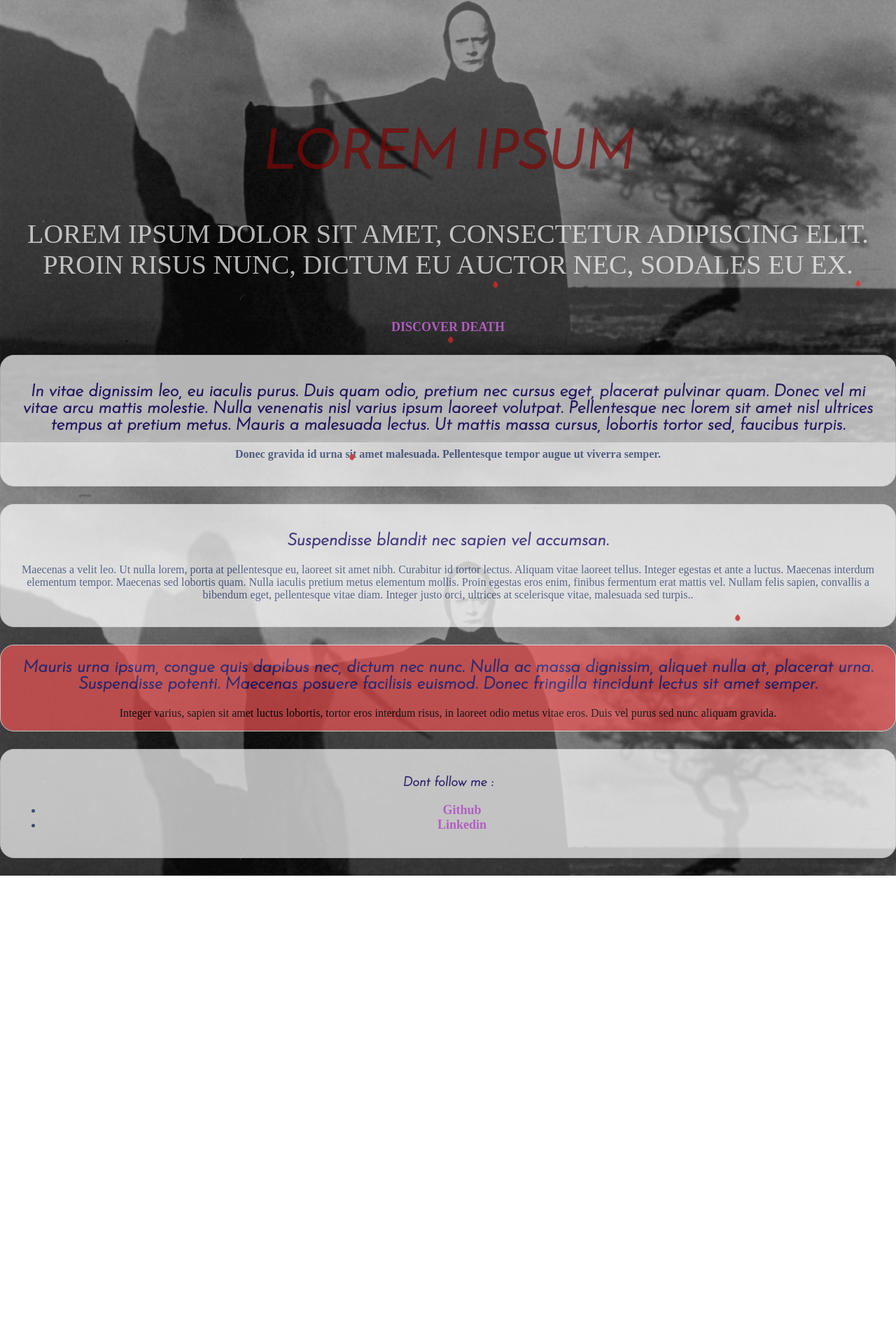
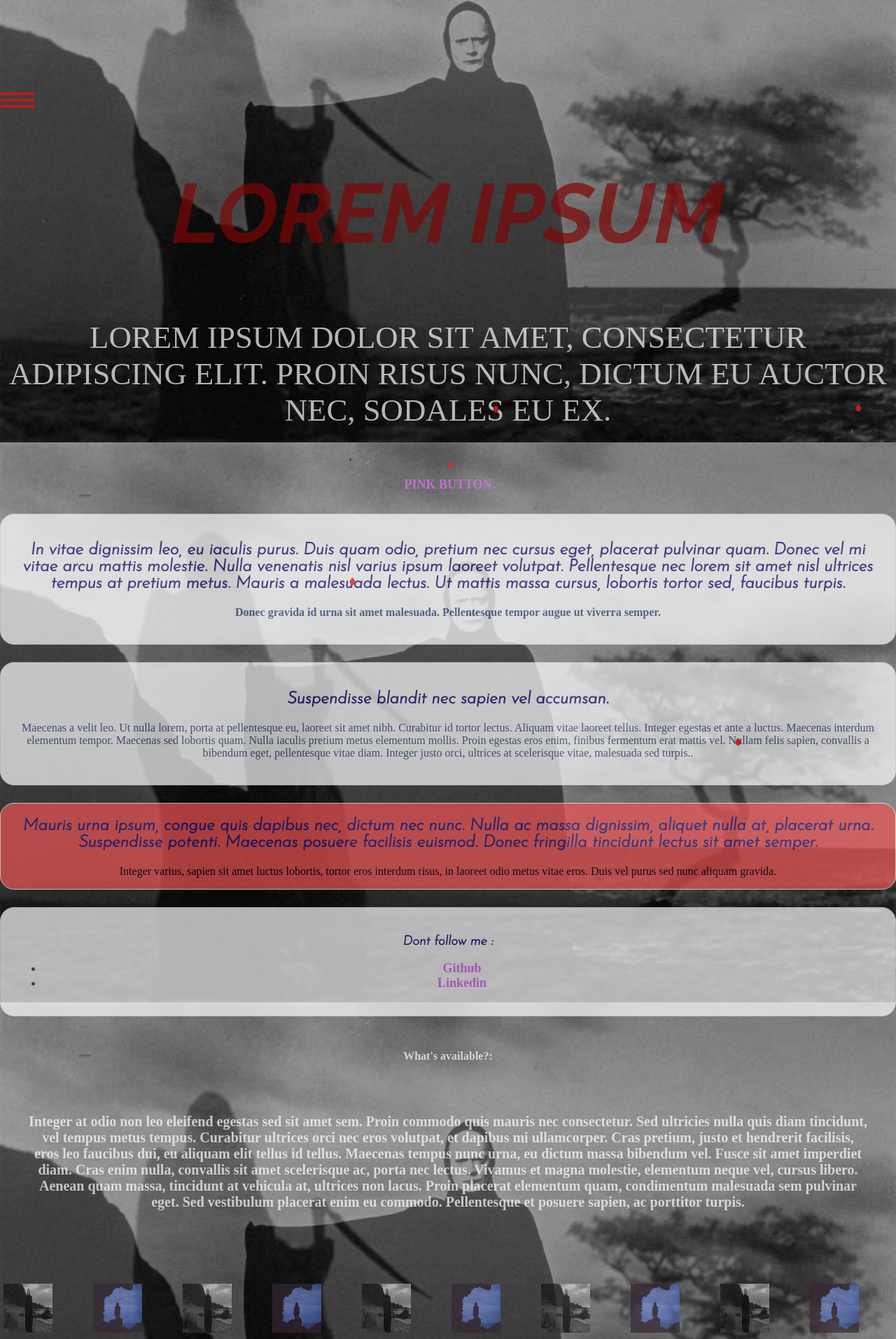
Before and after one commit to Kaprans22/profile, a plain HTML site: page index.html in a window 1280 px wide. Shown: the part 168-2081 px from the top of the page at 70% size. Before the commit the page ends 1419 px from the top, so only its background shows below. Drawn offline with Linux system fonts and the light colour scheme.

Commit message:
Burger menu

```diff
--- a/index.html
+++ b/index.html
@@ -2,10 +2,10 @@
 <html lang="en">
 <head>
   <meta name="viewport" content="width=device-width, initial-scale=1">
-  <link rel="stylesheet" href="https://cdnjs.cloudflare.com/ajax/libs/font-awesome/4.7.0/css/font-awesome.min.css">
+  <link rel="stylesheet" href="https://use.fontawesome.com/releases/v6.1.2/css/all.css">
   <link rel="preconnect" href="https://fonts.googleapis.com">
-  <link rel="preconnect" href="https://fonts.gstatic.com" crossorigin>
-  <link href="https://fonts.googleapis.com/css2?family=Josefin+Sans:ital,wght@1,300&family=Raleway:ital,wght@1,700&display=swap" rel="stylesheet">
+<link rel="preconnect" href="https://fonts.gstatic.com" crossorigin>
+<link href="https://fonts.googleapis.com/css2?family=Josefin+Sans:ital,wght@1,300&family=Raleway:ital,wght@1,700&display=swap" rel="stylesheet">
   <link rel="stylesheet" href="style.css">
   <meta name="viewport" content="width=device-width, initial-scale=1.0">
   <title>Background</title>
@@ -42,11 +42,27 @@ body {
   </style>
 </head>
 <body>
+  <div  id='container'>
+    <div id="menuToggle">
+      <input type="checkbox" />
+      <span></span>
+      <span></span>
+      <span></span>
+      <ul id="menu">
+        <a href="https://github.com/kaprans22">
+          <li style="color:rgb(0, 0, 0); font-size: 50px;" class="fa-brands fa-square-github"></li>
+        </a>
+        <a href="https://www.linkedin.com/in/kristofers-kapr%C4%81ns-87781b204/">
+          <li style="color:rgb(0, 0, 0); font-size: 50px;"  class="fa-brands fa-linkedin"></li>
+        </a>
+      </ul>
+    </div>
+  </div>
+
     <div class="drop"></div>
     <div class="wave"></div>
-  <spacerXX> </spacerXX>
   <div class="title">
-  <h1 style="color: #7f0606" >Lorem Ipsum</h1>
+  <h1 id="Lorems" style="color: #7f0606" >Lorem Ipsum</h1>
   <span class="drop"></span>
   <span class="drop"></span>
   <span class="drop"></span>
@@ -55,7 +71,7 @@ body {
     <p style="color: #fefefe">
       Lorem ipsum dolor sit amet, consectetur adipiscing elit. Proin risus nunc, dictum eu auctor nec, sodales eu ex.
     </p>
-    <a href="https://giphy.com/gifs/grim-reaper-horror-creepy-h5NLPVn3rg0Rq">Discover Death</a>
+    <a href="https://www.google.com/search?sca_esv=5f32bda464ccee7b&sxsrf=ACQVn0-4HdiyOco1c3jff0n-dYFlLafqCA:1707145794759&q=pink&tbm=isch&source=lnms&sa=X&ved=2ahUKEwiT8LPVvZSEAxWv9QIHHf0oCpgQ0pQJegQIDhAB&biw=1897&bih=917&dpr=1.35#imgrc=PqpfjOfNwMBHKM">Pink Button</a>
   </div>
   <div class="card">
     <h2>
@@ -92,5 +108,45 @@ body {
       <li><a href="https://www.linkedin.com/in/kristofers-kapr%C4%81ns-87781b204/" target="_blank">Linkedin</a></li>
     </ul>
   </div>
+  <div class="items">
+    <h4>
+      What's available?:
+    </h4>
+    <h5 id="textos">
+      Integer at odio non leo eleifend egestas sed sit amet sem. Proin commodo quis mauris nec consectetur. Sed ultricies nulla quis diam tincidunt, vel tempus metus tempus. Curabitur ultrices orci nec eros volutpat, et dapibus mi ullamcorper. Cras pretium, justo et hendrerit facilisis, eros leo faucibus dui, eu aliquam elit tellus id tellus. Maecenas tempus nunc urna, eu dictum massa bibendum vel. Fusce sit amet imperdiet diam. Cras enim nulla, convallis sit amet scelerisque ac, porta nec lectus. Vivamus et magna molestie, elementum neque vel, cursus libero. Aenean quam massa, tincidunt at vehicula at, ultrices non lacus. Proin placerat elementum quam, condimentum malesuada sem pulvinar eget. Sed vestibulum placerat enim eu commodo. Pellentesque et posuere sapien, ac porttitor turpis.
+    </h5>
+  </div>
+  <div class="row">
+    <div class="column">
+      <img src="/images/dsasa.png" alt="ABC" style="width: 70px; height: 70px;">
+    </div>
+    <div class="column">
+      <img src="/images/file.jpg" alt="CDE" style="width: 70px; height: 70px;">
+    </div>
+    <div class="column">
+      <img src="/images/dsasa.png" alt="ABC" style="width: 70px; height: 70px;">
+    </div>
+    <div class="column">
+      <img src="/images/file.jpg" alt="CDE" style="width: 70px; height: 70px;">
+    </div>
+    <div class="column">
+      <img src="/images/dsasa.png" alt="ABC" style="width: 70px; height: 70px;">
+    </div>
+    <div class="column">
+      <img src="/images/file.jpg" alt="CDE" style="width: 70px; height: 70px;">
+    </div>
+    <div class="column">
+      <img src="/images/dsasa.png" alt="ABC" style="width: 70px; height: 70px;">
+    </div>
+    <div class="column">
+      <img src="/images/file.jpg" alt="CDE" style="width: 70px; height: 70px;">
+    </div>
+    <div class="column">
+      <img src="/images/dsasa.png" alt="ABC" style="width: 70px; height: 70px;">
+    </div>
+    <div class="column">
+      <img src="/images/file.jpg" alt="CDE" style="width: 70px; height: 70px;">
+    </div>
+  </div>
 </body>
 </html>
--- a/style.css
+++ b/style.css
@@ -100,6 +100,15 @@ a:hover{
     color: hotpink;
   }
 }
+
+.items{
+  background-color:rgba(239, 85, 85, 0);
+  margin: 25px auto;
+  border-radius: 20px;
+  border: 1px solid #ffffff00;
+  text-align: center;
+  color: #ffffff;
+}
 h2:hover{
   color: hotpink;
 }
@@ -108,8 +117,8 @@ h3:hover{
 }
 
 .title {
-  font-weight: 5;
-  font-size: 3vw;
+  font-weight: 8;
+  font-size: 3.5vw;
   margin: 0;
   filter: url(#goo);
   position: relative;
@@ -165,4 +174,109 @@ h3:hover{
     transform: translateY(60vh) scaleX(.85) rotate(45deg);
   }
 }
+#menuToggle {
+
+  z-index: 1;
+  -webkit-user-select: none;
+  user-select: none;
+}
+#menuToggle a
+{
+  text-decoration: none;
+  color: #232323;
+
+  transition: color 0.3s ease;
+}
+
+
+#menuToggle span:first-child {
+  transform-origin: 0% 0%;
+}
+
+#menuToggle span:nth-last-child(2) {
+  transform-origin: 0% 100%;
+}
+
+#menuToggle input {
+  position: absolute;
+  cursor: pointer;
+  opacity: 0;
+  width: 40px;
+
+  z-index: 2; /* in order to place the checkbox over the hamburguer */
+  -webkit-touch-callout: none;
+}
+
+#menuToggle span {
+  display: block; /* to ensure that each span element occupies its own line. */
+  width: 50px;
+  height: 4px;
+  margin-bottom: 5px; /* create some spacing between the span elements. */
+  position: relative; /* allow for positioning changes in relation to the parent div.*/
+  background: #f10c0c;
+  border-radius: 3px;
+  z-index: 1; /* ensure that the span element is under the checkbox */
+  transition: transform 0.5s cubic-bezier(0.77, 0.2, 0.05, 1),
+    background 0.5s cubic-bezier(0.77, 0.2, 0.05, 1), opacity 0.55s ease;
+  transform-origin: 4px 0px; /* set to 4px 0px to specify the center of rotation for the transform property above. */
+}
+
+#menuToggle input:checked ~ span {
+  opacity: 1;
+  transform: rotate(45deg) translate(-2px, -1px);
+  background: #feb1fb;
+}
+
+#menuToggle input:checked ~ span:nth-last-child(3) {
+  opacity: 0;
+  transform: rotate(0deg) scale(0.2, 0.2);
+}
+
+#menuToggle input:checked ~ span:nth-last-child(2) {
+  transform: rotate(-45deg) translate(0, -1px);
+}
+#menu {
+  position: absolute;
+  left: -300px;
+  top: 40px;
+  width: 60px;
+  margin: -100px 0 0 -50px;
+  padding: 30px;
+  padding-top: 100px;
+  background: rgb(237, 18, 54);
+  list-style-type: none;
+  -webkit-font-smoothing: antialiased;
+
+  transition: left 0.5s;
+
+}
+
+#menu li {
+  padding: 20px 0;
+  font-size: 22px;
+}
+#menuToggle input:checked ~ ul {
+  left: 40px;
+}
+
+#textos {
+  color: rgb(255, 255, 255);
+  padding: 40px;
+  text-align: center;
+  font-size: 20px;
+}
 /*  */
+/* Three image containers (use 25% for four, and 50% for two, etc) */
+.row {
+  display: flex;
+}
+
+.column {
+  flex: 33.33%;
+  padding: 5px;
+}
+
+#Lorems{
+  font-size: 120px;
+  font-family: 'Raleway', sans-serif;
+}
```
